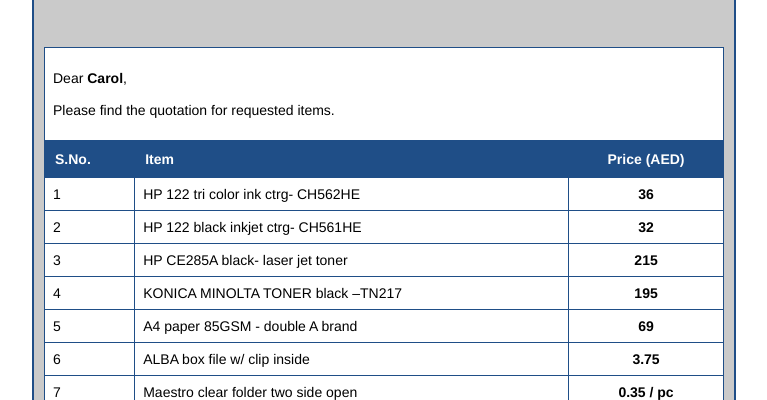
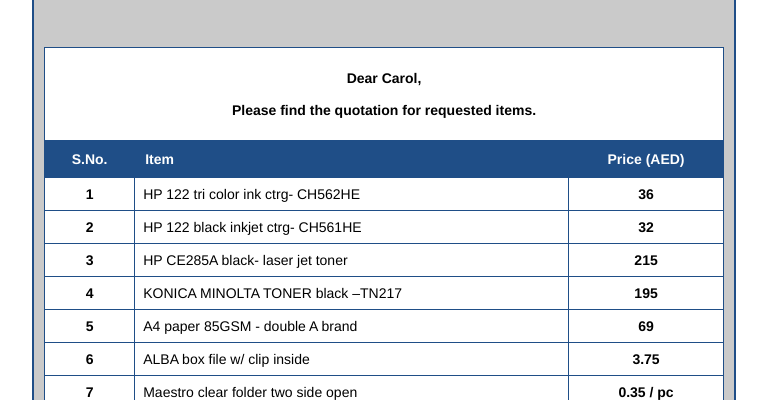
Before and after one commit to hamstllc/Pages, a plain HTML site: page pacific-uae/index.html in a window 1280 px wide. Shown: the part 400-800 px from the top of the page, without its empty margins (256-1023 px from the left). Drawn offline with Linux system fonts and the light colour scheme.

Commit message:
Update index.html

```diff
--- a/pacific-uae/index.html
+++ b/pacific-uae/index.html
@@ -22,7 +22,7 @@
     font-family:'helvetica';
     font-size:14px;
 }
-.container table td:nth-child(3), .container table th:nth-child(3) {
+.container table td:nth-child(3), .container table th:nth-child(3), .container table td:nth-child(1) , .container table th:nth-child(1){
     font-weight:bold;
     text-align:center;
 }
```
